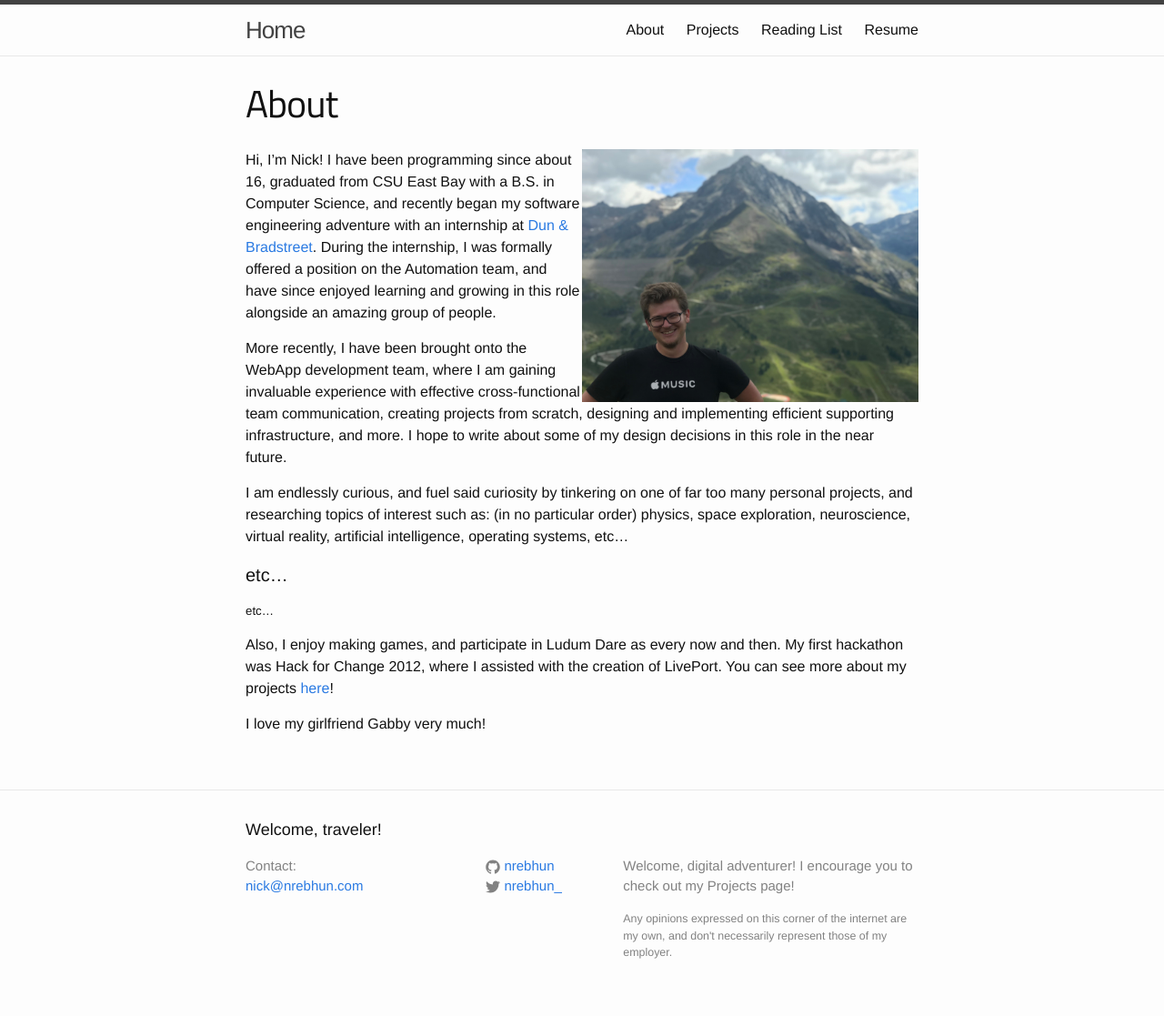
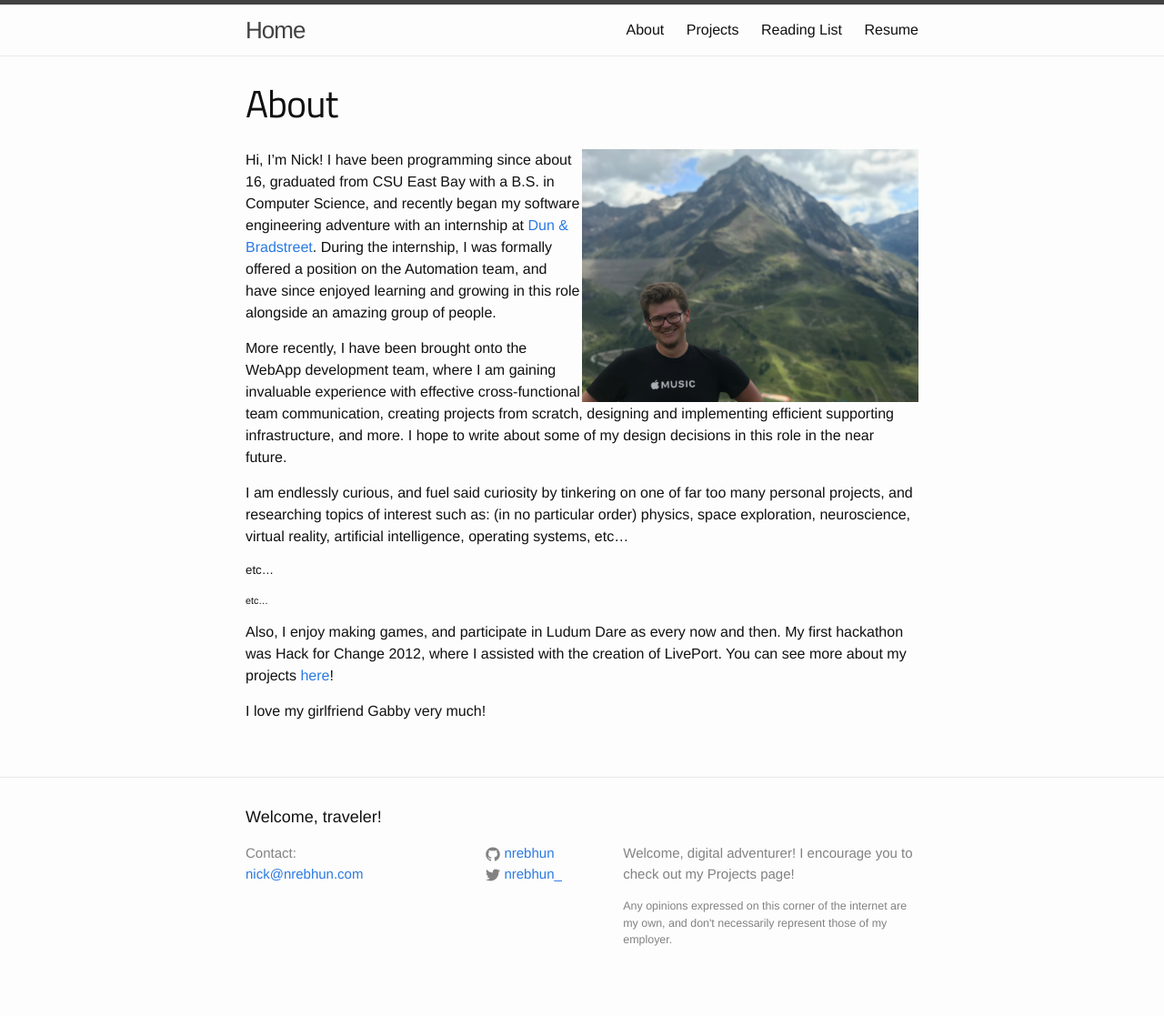
Before and after one commit to nrebhun/nrebhun.github.io, a Jekyll site: the page built from about.md, in a window 1280 px wide. Shown: the whole page at 91% size. Built offline with Jekyll 4.4.1, drawn with Linux system fonts in a browser that asks for light colours.

Commit message:
Shrink etc...

```diff
--- a/about.md
+++ b/about.md
@@ -23,9 +23,9 @@ I am endlessly curious, and fuel said curiosity by tinkering on one of far too m
 projects, and researching topics of interest such as: (in no particular order) physics, space
 exploration, neuroscience, virtual reality, artificial intelligence, operating systems, etc...
 
-#### etc...
+##### etc...
 
-##### etc...
+###### etc...
 
 Also, I enjoy making games, and participate in Ludum Dare as every now and then. My first hackathon
 was Hack for Change 2012, where I assisted with the creation of LivePort. You can see more about my
```
